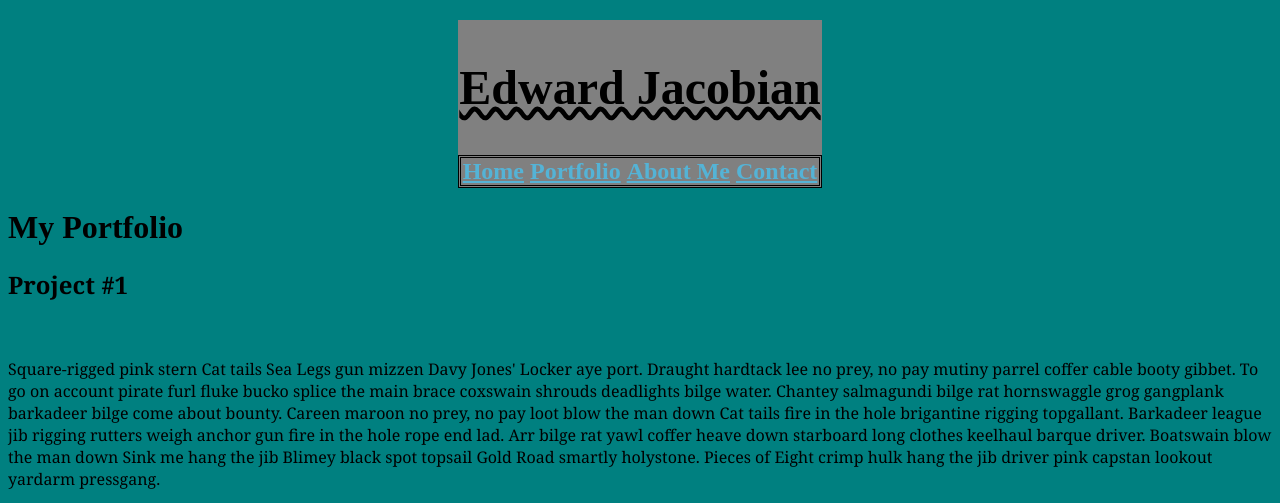
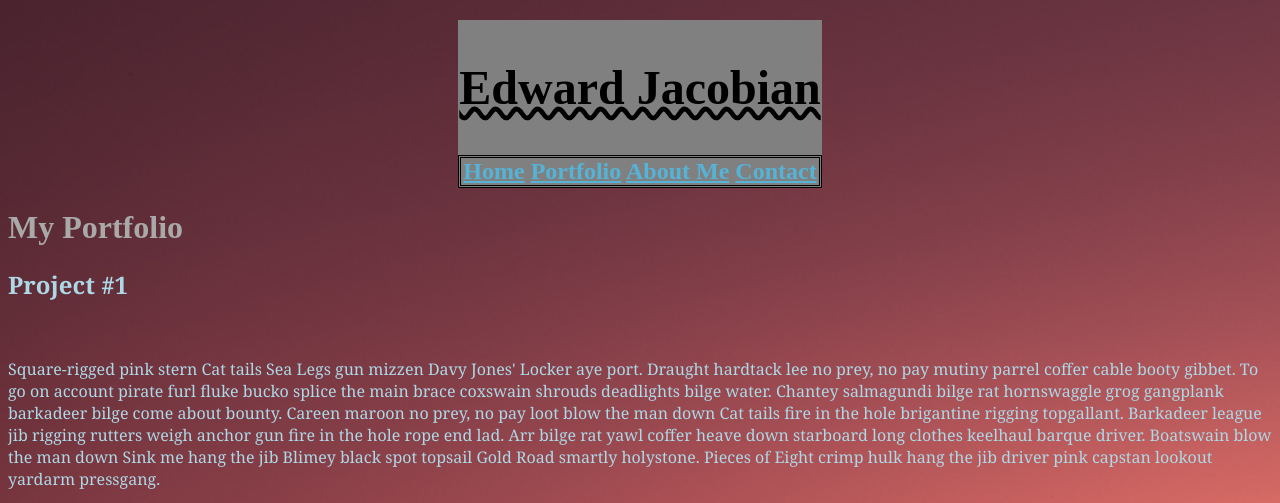
Before and after one commit to Edward-Jacobian-Personal-Website/Personal-Website, a plain HTML site: page portfolio.html in a window 1280 px wide. Shown: the top 503 px of the page. Drawn offline with Linux system fonts and the light colour scheme.

Commit message:
added background and font colors

```diff
--- a/index.css
+++ b/index.css
@@ -1,6 +1,8 @@
 body {
-  background-color: teal;
+  background-image: url(./grandtetonsunset.jpg);
+  background-size: cover;
 }
+
 
 .container {
   display: flex;
@@ -22,8 +24,6 @@ body {
 a {
   box-shadow: inset 0 0 0 0 #54b3d6;
   color: #54b3d6;
-  padding: 0 .25rem;
-  margin: 0 -.25rem;
   transition: color .3s ease-in-out, box-shadow .3s ease-in-out;
 }
 a:hover {
@@ -71,6 +71,16 @@ a:hover {
 .items {
   font-weight: 400;
   font-family: Georgia, 'Times New Roman', Times, serif;
+  color: lightblue;
+}
+
+.text {
+  color: lightblue;
+}
+
+#portfolio-header {
+  color: darkgray;
+  font-size: xx-large;
 }
 
 @media (max-width: 320px) {
--- a/portfolio.html
+++ b/portfolio.html
@@ -18,7 +18,7 @@
       </section>
     </header>
       <main>
-        <h1> My Portfolio </h1>
+        <h1 id="portfolio-header"> My Portfolio </h1>
         <section class="Items">
           <h2> Project #1 </h2><br>
             <p> Square-rigged pink stern Cat tails Sea Legs gun mizzen Davy Jones' Locker aye port. Draught hardtack lee no prey, no pay mutiny parrel coffer cable booty gibbet. To go on account pirate furl fluke bucko splice the main brace coxswain shrouds deadlights bilge water.
```
Also changed, not shown: aboutme.html (+1 -1 lines), index.html (+4 -4 lines), grandtetonsunset.jpg (added).
